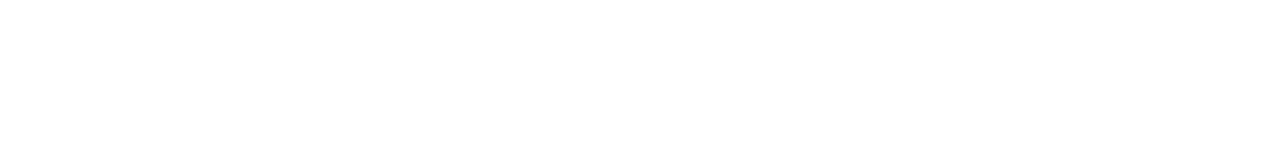
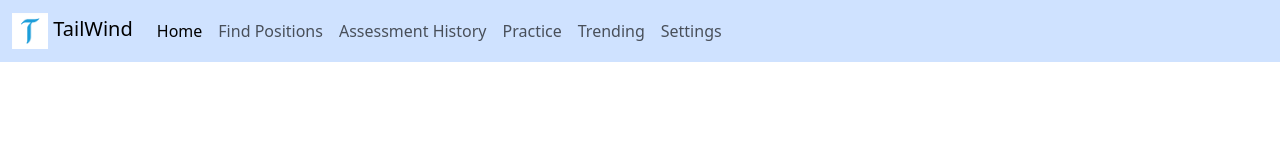
Before and after one commit to HavenZhangzr/1800_202430_Team13, a plain HTML site: page index.html in a window 1280 px wide. Drawn offline with nearby package versions, Linux system fonts and the light colour scheme.

Commit message:
Added a navbar

```diff
--- a/index.html
+++ b/index.html
@@ -2,17 +2,24 @@
 <html lang="en">
 
 <head>
-    <title>My BCIT Project</title>
-    <meta name="comp1800 template" content="My 1800 App">
+    <title>TailWind</title>
+    <meta name="comp1800 template" content="TailWind">
 
     <!-- Required meta tags -->
     <meta charset="utf-8">
     <meta name="viewport" content="width=device-width, initial-scale=1">
 
     <!-- Bootstrap Library CSS CDN go here -->
+    <link href="https://cdn.jsdelivr.net/npm/bootstrap@5.3.2/dist/css/bootstrap.min.css" rel="stylesheet"
+        integrity="sha384-T3c6CoIi6uLrA9TneNEoa7RxnatzjcDSCmG1MXxSR1GAsXEV/Dwwykc2MPK8M2HN" crossorigin="anonymous">
     <!-- Boostrap Library JS CDN  go here -->
+    <script src="https://cdn.jsdelivr.net/npm/bootstrap@5.3.2/dist/js/bootstrap.bundle.min.js"
+        integrity="sha384-C6RzsynM9kWDrMNeT87bh95OGNyZPhcTNXj1NW7RuBCsyN/o0jlpcV8Qyq46cDfL"
+        crossorigin="anonymous"></script>
 
     <!-- Other libraries go here -->
+    <link rel="preconnect" href="https://fonts.googleapis.com">
+    <link rel="preconnect" href="https://fonts.gstatic.com" crossorigin>
 
     <!-- Link to styles of your own -->
     <!-- <link rel="stylesheet" href="./styles/style.css"> -->
@@ -23,6 +30,40 @@
 
     <!------------------------------>
     <!-- Your HTML Layout go here -->
+    <nav class="navbar navbar-expand-lg bg-primary-subtle">
+        <div class="container-fluid">
+            <a class="navbar-brand" href="#">
+                <img src="./images/logo.png" height="36">
+                TailWind
+            </a>
+            <button class="navbar-toggler" type="button" data-bs-toggle="collapse" data-bs-target="#navbarNav"
+                aria-controls="navbarNav" aria-expanded="false" aria-label="Toggle navigation">
+                <span class="navbar-toggler-icon"></span>
+            </button>
+            <div class="collapse navbar-collapse" id="navbarNav">
+                <ul class="navbar-nav">
+                    <li class="nav-item">
+                        <a class="nav-link active" aria-current="page" href="#">Home</a>
+                    </li>
+                    <li class="nav-item">
+                        <a class="nav-link" href="#">Find Positions</a>
+                    </li>
+                    <li class="nav-item">
+                        <a class="nav-link" href="#">Assessment History</a>
+                    </li>
+                    <li class="nav-item">
+                        <a class="nav-link" href="#">Practice</a>
+                    </li>
+                    <li class="nav-item">
+                        <a class="nav-link" href="#">Trending</a>
+                    </li>
+                    <li class="nav-item"></li>
+                        <a class="nav-link" href="#">Settings</a>
+                    </li>
+                </ul>
+            </div>
+        </div>
+    </nav>
     <!------------------------------>
     <!-- Stuff for body goes here -->
 
```
Also changed, not shown: images/logo.png (added).
